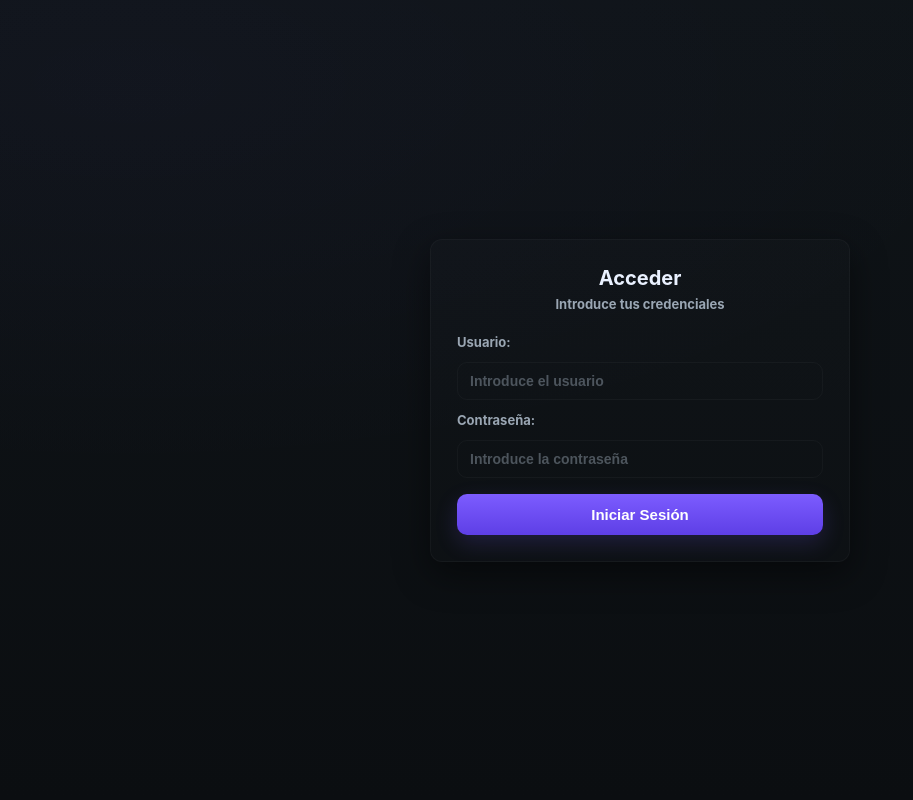
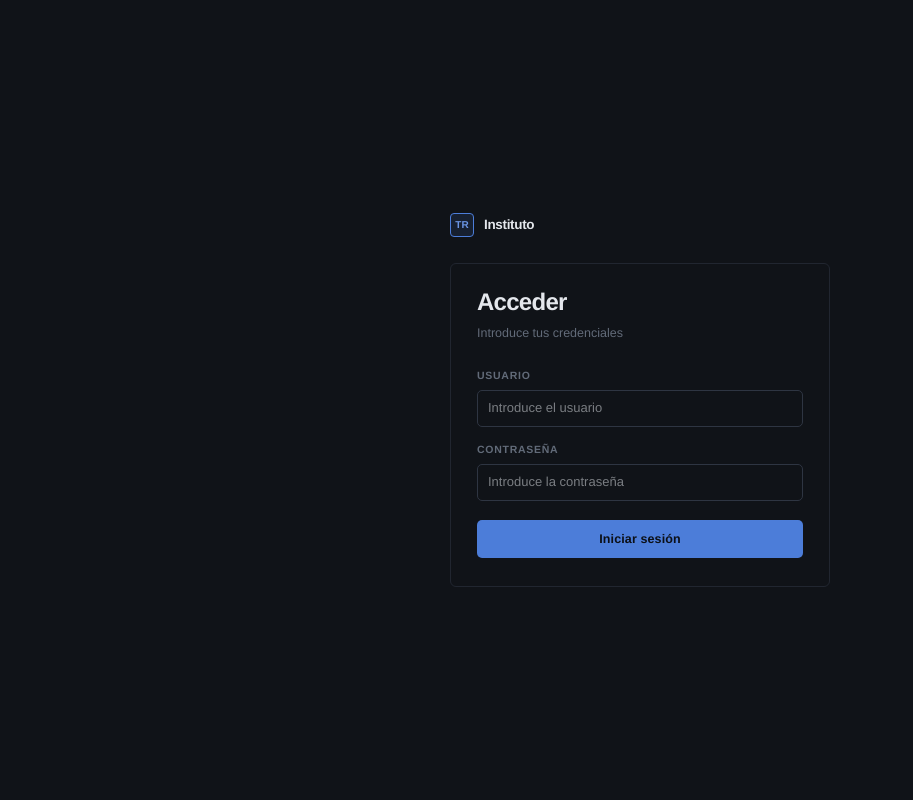
Before and after one commit to Sevthered/TR, a Django app: page / in a window 1280 px wide. Shown: the whole page, without its empty margins (0-913 px from the left). Run offline with Django 5.2, Linux system fonts and the light colour scheme.

Commit message:
feat(ui): migrate the login page onto base_v2, and drop its bespoke assets
The one page that never extended base.html: it carried its own <head> and
static/css/login.css, a fifth hand-written stylesheet outside the four the
overhaul is replacing. It extends base_v2 directly rather than
base_shell_v2 -- that shell's nav is the teacher's, and offering a
signed-out visitor a menu of role-guarded 403s is not a page.

static/js/login.js goes with it. It shook the card when a field was empty,
which the browser already prevents: both inputs are required, and
constraint validation runs before the submit event, so that branch was
unreachable. The rest wrote inline styles for a focus glow, which
:focus-visible in app.css does without a script.

Two things the page was not saying:

settings.AXES_LOCKOUT_TEMPLATE points at this same file, and django-axes
renders it with failure_limit / username / cooloff_* and no error at all --
so a locked-out account got a blank form back and no reason, which reads
exactly like a mistyped password and invites more retries. It now says it
is locked and why.

Both error strings were English on a Spanish-language page. They are
Spanish now, still one message for 'no such user' and 'wrong password' so
the page keeps the view's refusal to answer that question.

Tests 158 -> 168, full suite green.

Co-Authored-By: Claude Opus 5 <noreply@anthropic.com>

```diff
--- a/mainapp/templates/mainapp/login.html
+++ b/mainapp/templates/mainapp/login.html
@@ -1,41 +1,98 @@
-{% load static %}
-<!doctype html>
-<html lang="es">
-<head>
-  <meta charset="utf-8" />
-  <meta name="viewport" content="width=device-width, initial-scale=1" />
-  <title>Login Page</title>
+{% extends "base_v2.html" %}
 
-  <link rel="stylesheet" href="{% static 'css/login.css' %}">
-</head>
-<body>
-  <div class="login-page">
-    <div class="login-card" role="main" aria-labelledby="login-title">
-      <header class="login-header">
-        <h1 id="login-title">Acceder</h1>
-        <p class="login-sub">Introduce tus credenciales</p>
-      </header>
+{% comment %}
+  Direction C · Registro. Migrated off its own standalone document in stage 2.
 
-      <div>
-        <form method="POST" action="" class="login-form" novalidate>
-          {% csrf_token %}
+  This page never extended base.html — it carried its own <head> and its own
+  stylesheet, static/css/login.css, a fifth hand-written sheet outside the four
+  the overhaul is replacing. It extends base_v2 directly rather than
+  base_shell_v2: the shell's nav is the teacher's ("Mis clases / Eso /
+  Bachillerato / IB") and a signed-out visitor has no business seeing it, let
+  alone a student-search box.
 
-          <label for="username">Usuario:</label>
-          <input type="text" id="username" name="username" placeholder="Introduce el usuario" required>
+  static/js/login.js went with it. It shook the card when a field was empty,
+  which the browser already prevents — both inputs are `required`, and
+  constraint validation runs before the submit event, so that branch was
+  unreachable. The rest of it wrote inline styles for a focus glow, which is
+  what :focus-visible in app.css already does, without a script.
 
-          <label for="password">Contraseña:</label>
-          <input type="password" id="password" name="password" placeholder="Introduce la contraseña" required>
+  No card surface: direction C's elevation is 1px rules, so the box is a
+  border on the page background rather than a lighter panel floating over it.
+{% endcomment %}
 
-          <button type="submit" class="btn-submit">Iniciar Sesión</button>
+{% block page_title %}Acceder · Instituto{% endblock page_title %}
 
-          {% if error %}
-            <p class="error-msg">{{ error }}</p>
-          {% endif %}
-        </form>
-      </div>
+{% block content %}
+<div class="grid place-items-center min-h-screen px-pad py-10">
+  {# base_v2 already emits <main id="page">; a second main landmark here would be one too many. #}
+  <div class="w-full max-w-[380px]" aria-labelledby="login-title">
+
+    <div class="flex items-center gap-2.5 pb-[26px]">
+      <span class="grid place-items-center w-6 h-6 rounded shrink-0 bg-accent-dim border border-accent
+                   text-accent-lift text-[10px] font-bold">TR</span>
+      <b class="text-[13.5px] font-semibold tracking-tight">Instituto</b>
     </div>
+
+    <div class="border border-line rounded-[6px] px-[26px] pt-[26px] pb-7">
+      <h1 id="login-title" class="text-[24px] font-[650] leading-none tracking-[-.03em]">Acceder</h1>
+      <p class="pt-2.5 pb-[26px] text-[12.5px] text-ink-3">Introduce tus credenciales</p>
+
+      {% if failure_limit %}
+      {% comment %}
+        settings.AXES_LOCKOUT_TEMPLATE points at this very file, and
+        django-axes renders it with `failure_limit` / `username` / `cooloff_*`
+        and no `error` at all. Without this block a locked-out account got a
+        blank form back and no reason — indistinguishable from a mistyped
+        password, so the obvious response was to keep retrying.
+
+        `cooloff_time` is an ISO-8601 duration string and `cooloff_timedelta`
+        a timedelta; neither reads as Spanish prose in a template, so the
+        message states the rule rather than a countdown.
+      {% endcomment %}
+      <p role="alert"
+         class="mb-[22px] px-3.5 py-3 rounded-[5px] border border-bad bg-bad-dim text-[12px] text-bad">
+        Cuenta bloqueada temporalmente tras {{ failure_limit }} intentos fallidos.
+        Vuelve a intentarlo más tarde o avisa a administración.
+      </p>
+      {% endif %}
+
+      {% comment %}
+        `novalidate` is deliberately absent, unlike the write forms: those
+        re-render server-side errors beside each field, this one has nothing
+        to say until the credentials are checked. The browser's own required
+        check is the only client-side validation here, and it is also what
+        made login.js's empty-field branch unreachable.
+      {% endcomment %}
+      <form method="post" action="" class="flex flex-col gap-[15px]">
+        {% csrf_token %}
+
+        <div class="flex flex-col gap-[7px]">
+          <label class="lbl" for="username">Usuario</label>
+          <input class="ctl" type="text" id="username" name="username"
+                 autocomplete="username" placeholder="Introduce el usuario" required>
+        </div>
+
+        <div class="flex flex-col gap-[7px]">
+          <label class="lbl" for="password">Contraseña</label>
+          <input class="ctl" type="password" id="password" name="password"
+                 autocomplete="current-password" placeholder="Introduce la contraseña" required>
+        </div>
+
+        {% if error %}
+        {% comment %}
+          role="alert" because the message arrives on a fresh page load in
+          place of the previous one — without it a screen reader announces
+          nothing at all, and a wrong password is silent.
+        {% endcomment %}
+        <p role="alert" class="text-[12px] text-bad">{{ error }}</p>
+        {% endif %}
+
+        <button type="submit"
+                class="mt-1 py-2.5 rounded-[5px] bg-accent hover:bg-accent-lift text-[#0C1017]
+                       text-[12.5px] font-[650] tracking-[.01em]">Iniciar sesión</button>
+      </form>
+    </div>
+
   </div>
-
-  <script src="{% static 'js/login.js' %}"></script>
-</body>
-</html>
+</div>
+{% endblock content %}
--- a/mainapp/views.py
+++ b/mainapp/views.py
@@ -440,7 +440,8 @@ def loginPage(request):
         password = request.POST.get("password")
 
         if not username or not password:
-            return render(request, "mainapp/login.html", {"error": "Please provide both username and password."})
+            return render(request, "mainapp/login.html",
+                          {"error": "Introduce el usuario y la contraseña."})
 
         # No existence pre-check: distinguishing "no such user" from "wrong
         # password" is a user-enumeration oracle, and skipping the password
@@ -470,7 +471,10 @@ def loginPage(request):
             # Invalid credentials. Logged without the attempted username:
             # failed-login volume is the signal, not who was targeted.
             audit(request, 'login.failure', reason='invalid_credentials')
-            return render(request, "mainapp/login.html", {"error": "Invalid username or password"})
+            # One message for both "no such user" and "wrong password" — the
+            # same reason the view does not pre-check existence above.
+            return render(request, "mainapp/login.html",
+                          {"error": "Usuario o contraseña incorrectos."})
 
     return render(request, "mainapp/login.html")
 
--- a/static/css/login.css
+++ /dev/null
@@ -1,131 +0,0 @@
-/* static/css/login.css
-   Centered login card + prevent page scroll; card scrolls if necessary.
-*/
-
-:root{
-  --bg-1: #0f1418;
-  --bg-2: #0b0e11;
-  --card-bg: linear-gradient(180deg, rgba(255,255,255,0.01), rgba(255,255,255,0.006));
-  --accent: #7c5cff;
-  --muted: #9aa6b3;
-  --text: #eaf1ff;
-  --radius: 12px;
-  --ease: cubic-bezier(.2,.9,.2,1);
-}
-
-/* ensure viewport-based layout and no page scroll */
-html, body {
-  height: 100%;
-  margin: 0;
-  font-family: Inter, system-ui, -apple-system, "Segoe UI", Roboto, Arial;
-  -webkit-font-smoothing: antialiased;
-  -moz-osx-font-smoothing: grayscale;
-  background:
-    radial-gradient(900px 400px at 10% 10%, rgba(124,92,255,0.03), transparent),
-    linear-gradient(180deg, var(--bg-1), var(--bg-2));
-  color: var(--text);
-  overflow: hidden; /* prevent page-level scrolling */
-}
-
-/* center the content horizontally and vertically */
-.login-page {
-  min-height: 100vh;
-  display: flex;
-  align-items: center;
-  justify-content: center;
-  padding: 24px;
-  box-sizing: border-box;
-}
-
-/* card: centered, with internal scrolling if needed */
-.login-card{
-  width: 100%;
-  max-width: 420px;
-  max-height: calc(100vh - 48px); /* keep inside viewport */
-  overflow: auto; /* allow card to scroll instead of whole page */
-  background: var(--card-bg);
-  border: 1px solid rgba(255,255,255,0.03);
-  border-radius: var(--radius);
-  padding: 26px;
-  box-shadow: 0 12px 36px rgba(0,0,0,0.48);
-  display: flex;
-  flex-direction: column;
-  gap: 14px;
-  transform: translateY(16px);
-  opacity: 0;
-  animation: cardIn 520ms var(--ease) forwards;
-  box-sizing: border-box;
-}
-
-/* entrance animation */
-@keyframes cardIn {
-  to { transform: translateY(0); opacity: 1; }
-}
-
-/* header */
-.login-header h1{ margin:0; font-size:20px; text-align:center; }
-.login-sub{ margin:6px 0 0 0; color:var(--muted); font-weight:700; font-size:13px; text-align:center; }
-
-/* form layout centered */
-.login-form{
-  display:flex;
-  flex-direction:column;
-  gap:12px;
-  margin-top:8px;
-  align-items: stretch; /* inputs take full card width */
-}
-.login-form label {
-  color:var(--muted);
-  font-weight:700;
-  font-size:13px;
-  display:block;
-}
-.login-form input[type="text"],
-.login-form input[type="password"]{
-  width:100%;
-  padding:10px 12px;
-  border-radius:10px;
-  background:transparent;
-  border:1px solid rgba(255,255,255,0.03);
-  color:var(--text);
-  font-weight:700;
-  font-size:14px;
-  outline:none;
-  transition: box-shadow 180ms var(--ease), transform 180ms var(--ease), border-color 180ms linear;
-  box-sizing: border-box;
-}
-.login-form input::placeholder{ color: rgba(154,166,179,0.45); font-weight:600; }
-
-.login-form input:focus{
-  box-shadow: 0 10px 30px rgba(124,92,255,0.08);
-  border-color: rgba(124,92,255,0.16);
-  transform: translateY(-2px);
-}
-
-/* submit centered and full width */
-.btn-submit{
-  margin-top:4px;
-  padding:12px 14px;
-  border-radius:10px;
-  background: linear-gradient(180deg, var(--accent), #5e3fe6);
-  border:none;
-  color:white;
-  font-weight:800;
-  font-size:15px;
-  cursor:pointer;
-  box-shadow: 0 8px 22px rgba(124,92,255,0.18);
-  transition: transform 180ms var(--ease), box-shadow 200ms var(--ease);
-  width: 100%;
-  align-self: stretch;
-}
-.btn-submit:hover{ transform: translateY(-3px); box-shadow: 0 14px 36px rgba(124,92,255,0.22); }
-.btn-submit:active { transform: translateY(-1px) scale(0.996); }
-
-/* error */
-.error-msg{ color:#ff6b6b; margin-top:6px; font-weight:700; text-align:center; }
-
-/* small screens: reduce padding and keep card inside viewport */
-@media (max-width:520px){
-  .login-page { padding: 18px; }
-  .login-card { padding: 18px; border-radius: 10px; max-width: 100%; }
-}
```
Also changed, not shown: mainapp/tests.py (+103 -0 lines), static/js/login.js (deleted, +0 -46 lines), static/css/tailwind.css, 1 other file.
